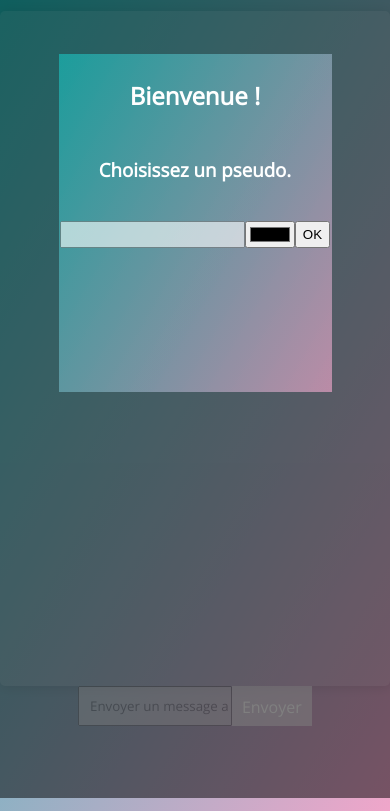
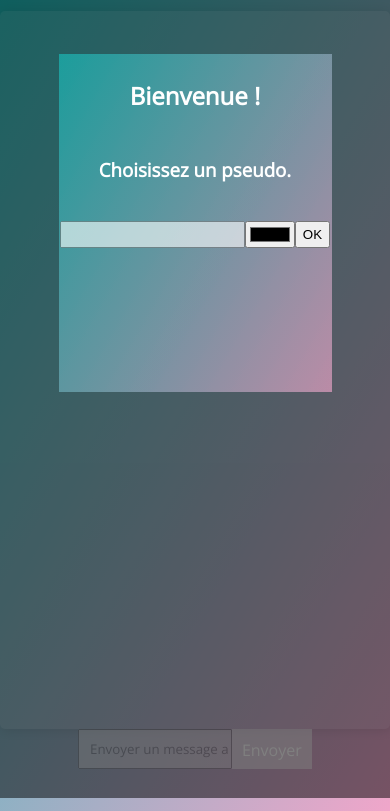
Before and after one commit to XLoris/Node.js-Chat, a website: page src/client.html in a window 390 px wide. Shown: the part 46-857 px from the top of the page. Drawn offline with nearby package versions, Linux system fonts and the light colour scheme; no server answers.

Commit message:
Update style.css

```diff
--- a/src/style.css
+++ b/src/style.css
@@ -310,12 +310,12 @@ clear:both;
 
 @media (max-width:768px){
   #bot{
-    height:10%;
+    height:5%;
   }
 
   #message-container{
     width:auto;
-    height:80%;
+    height:85%;
   }
 
   #burgerMenu{
```
